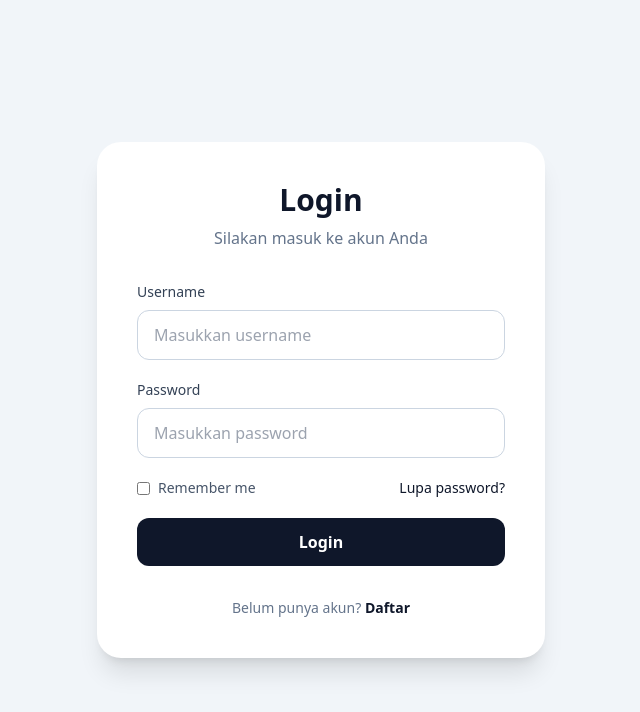
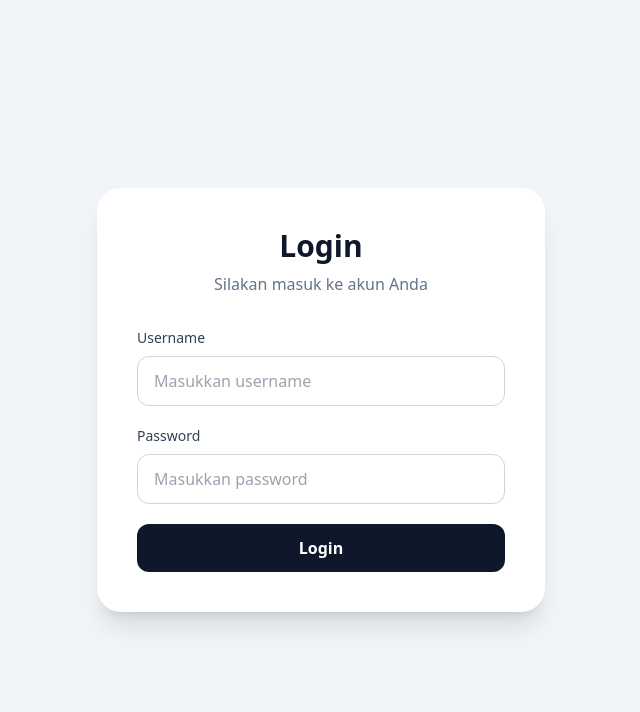
Before and after one commit to dodiwangkarabi-lang/django-sipas, a Django app: page /accounts/login/ in a window 1280 px wide. Shown: the top 712 px of the page, without its empty margins (319-959 px from the left). Run offline with Django 5.2, Linux system fonts and the light colour scheme; some libraries are stand-ins or nearby versions.

Commit message:
add: perubahan

```diff
--- a/accounts/templates/accounts/auth/login.html
+++ b/accounts/templates/accounts/auth/login.html
@@ -81,7 +81,7 @@
         </div>
 
         <!-- Options -->
-        <div class="flex items-center justify-between text-sm">
+        <!-- <div class="flex items-center justify-between text-sm">
           <label class="flex items-center gap-2 text-slate-600">
             <input type="checkbox" class="rounded">
             Remember me
@@ -90,7 +90,7 @@
           <a href="#" class="text-slate-900 hover:underline">
             Lupa password?
           </a>
-        </div>
+        </div> -->
 
         <!-- Button -->
         <button
@@ -103,12 +103,12 @@
       </form>
 
       <!-- Footer -->
-      <p class="mt-8 text-center text-sm text-slate-500">
+      <!-- <p class="mt-8 text-center text-sm text-slate-500">
         Belum punya akun?
         <a href="#" class="font-semibold text-slate-900 hover:underline">
           Daftar
         </a>
-      </p>
+      </p> -->
 
     </div>
 
--- a/accounts/templates/accounts/pages/profil.html
+++ b/accounts/templates/accounts/pages/profil.html
@@ -12,7 +12,7 @@ Prediction
 <div x-data="predictionPage()">
     <div class="px-6">
         {% include 'core/components/alert/messages.html' %}
-        {% include 'Academics/siswa/form.html' with form_action="academics:siswa:siswa_web:index" %}
+        {% include 'academics/siswa/form.html' with form_action="academics:siswa:siswa_web:index" %}
     </div>
 
     <!-- container partials -->
```
